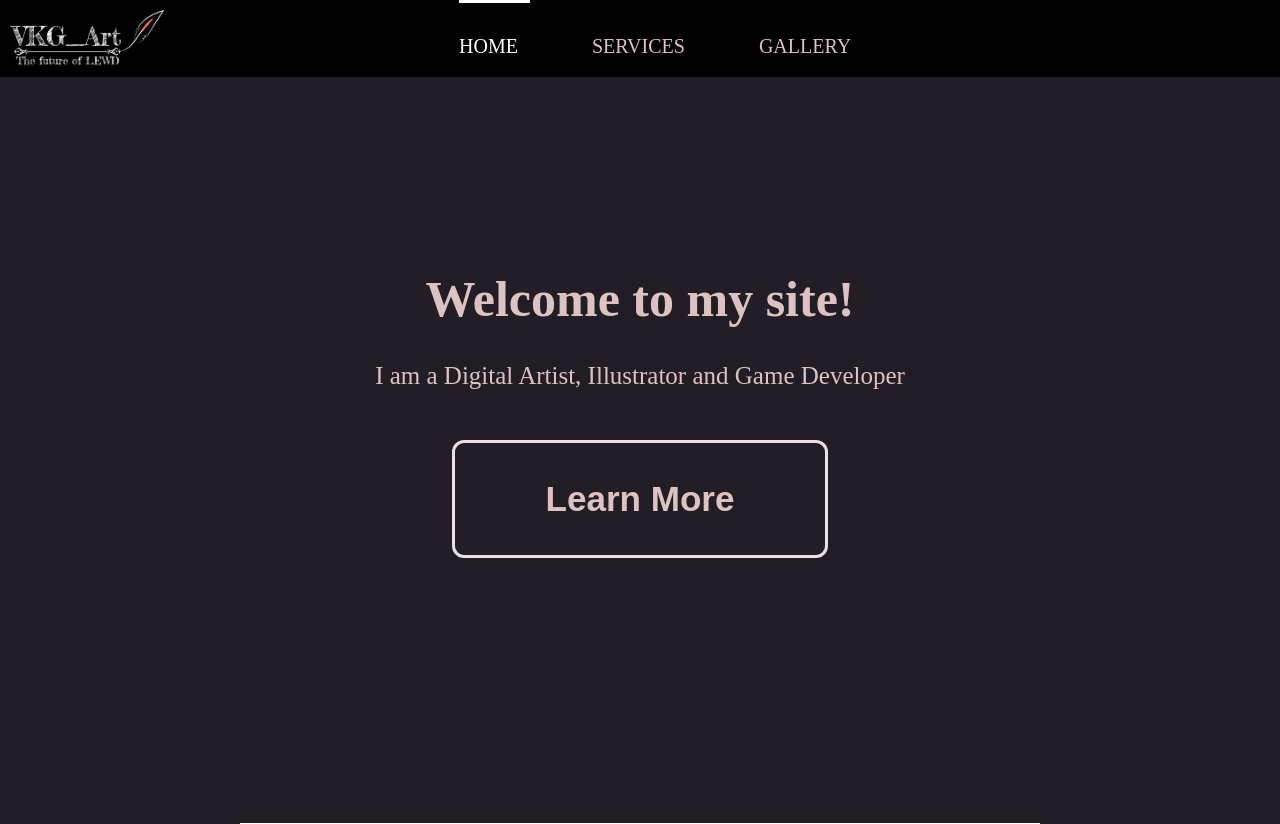
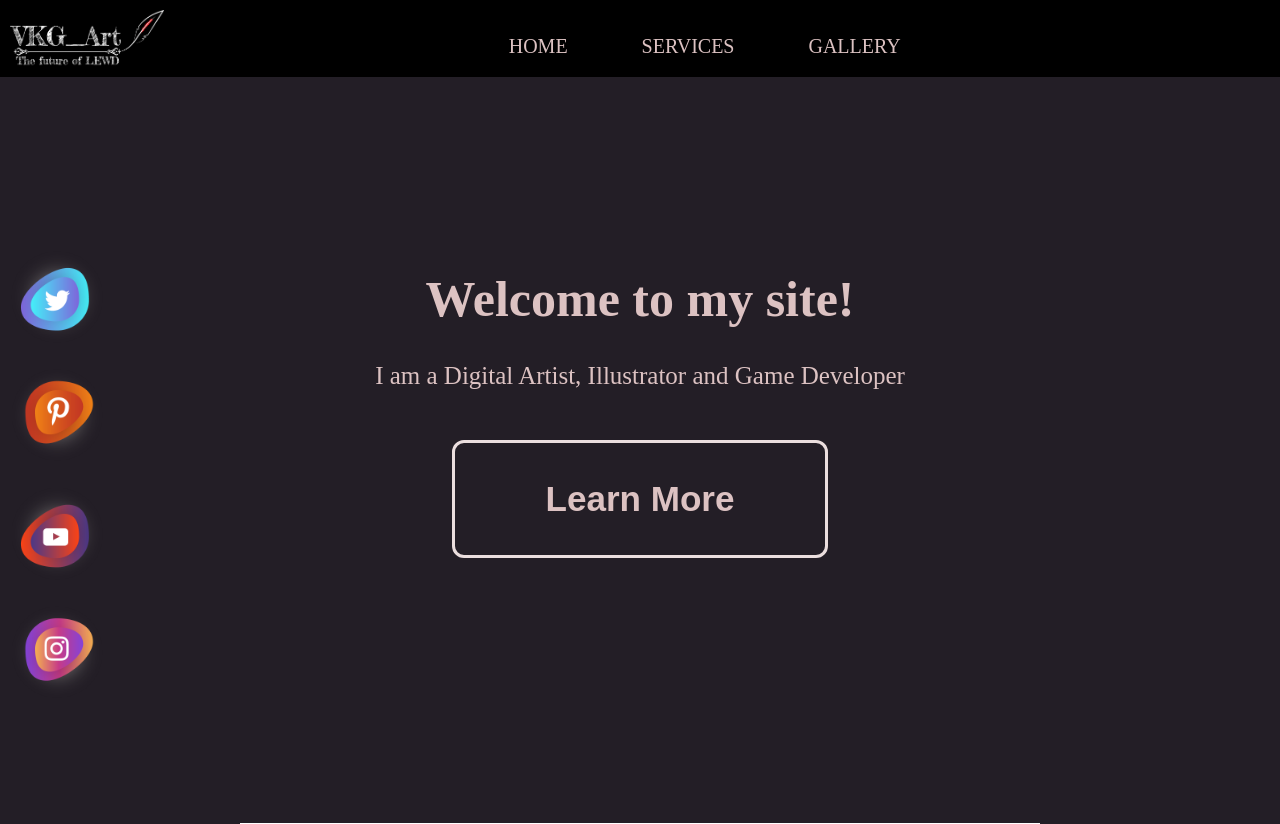
Before and after one commit to VKG5/HTML, a PHP site: page / in a window 1280 px wide. Shown: the top 824 px of the page. Run offline with PHP 8.4, Linux system fonts and the light colour scheme.

Commit message:
Added Social Media Icons on Index

```diff
--- a/Project 1/contact.html
+++ b/Project 1/contact.html
@@ -23,7 +23,7 @@
 
             <img src="img\White Logo.png" class="logo-img">
 
-            <div>
+            <div class="links">
                 <nav>
                     <ul>
                         <li><a href="index.html">Home</a></li>
--- a/Project 1/css/main.css
+++ b/Project 1/css/main.css
@@ -34,14 +34,18 @@ header::after {
   width: 80%;
 }
 
+.nav-bar-container .links {
+  margin-left: 10vh;
+}
+
 /* To access the ul and li elements of nav */
-nav ul {
+.links nav ul {
   margin: 0;
   padding: 0;
   list-style: none;
 }
 
-nav li {
+.links nav li {
   display: inline-block;
   margin-left: 35px;
   padding-top: 35px;
@@ -50,7 +54,7 @@ nav li {
   position: relative;
 }
 
-nav a {
+.links nav a {
   color: #dcc2c2;
   text-decoration: none;
   text-align: center;
@@ -58,12 +62,12 @@ nav a {
   font-size: 20px;
 }
 
-nav a:hover {
+.links nav a:hover {
   color: white;
 }
 
 /* To get the white moving bar on top */
-nav a::before {
+.links nav a::before {
   content: '';
   display: block;
   height: 3px;
@@ -154,9 +158,34 @@ button:active {
 }
 
 .footer-img {
+  position: relative;
   padding-top: 10vh;
   max-width: 100%;
 }
+
+/* Social media icons */
+.social-media-icons {
+  margin: 0;
+  width: 20%;
+}
+
+.social-media-connect {
+  margin: 0;
+  padding: 0;
+  position: fixed;
+  top: 30%;
+}
+
+.social-media-connect ul {
+  margin: 0;
+  padding: 0;
+  list-style: none;
+}
+
+.social-media-connect li:hover {
+  transform: scale(1.1);
+}
+
 
 /* Footer */
 footer {
--- a/Project 1/gallery.html
+++ b/Project 1/gallery.html
@@ -23,7 +23,7 @@
 
             <img src="img\White Logo.png" class="logo-img">
 
-            <div>
+            <div class="links">
                 <nav>
                     <ul>
                         <li><a href="index.html">Home</a></li>
--- a/Project 1/index.html
+++ b/Project 1/index.html
@@ -22,7 +22,7 @@
 
             <img src="img\White Logo.png" class="logo-img">
 
-            <div>
+            <div class="links">
                 <nav>
                     <ul>
                         <li><a href="index.html" class="current">Home</a></li>
@@ -35,7 +35,6 @@
         </div>
     </header>
 
-    <!-- Social Media Links -->
     <!-- Main Content -->
     <div class="main-container">
         <h1>Welcome to my site!</h1>
@@ -70,6 +69,34 @@
         </div>
     </div>
 
+    <!-- Social Media Links -->
+    <div>
+        <nav class="social-media-connect">
+            <ul>
+                <li>
+                    <a href="https://twitter.com/Bawa_Gupta_">
+                        <img src="\img\Social Media\Twitter.png" class="social-media-icons">
+                    </a>
+                </li>
+                <li>
+                    <a href="https://in.pinterest.com/bawagupta69/boards/">
+                        <img src="\img\Social Media\Pinterest.png" class="social-media-icons">
+                    </a>
+                </li>
+                <li>
+                    <a href="https://www.youtube.com/channel/UCZ8d8Uxgc-jR5MMTe_np6HQ?view_as=subscriber">
+                        <img src="\img\Social Media\Youtube.png" class="social-media-icons">
+                    </a>
+                </li>
+                <li>
+                    <a href="https://www.instagram.com/vkg_art/">
+                        <img src="\img\Social Media\Instagram.png" class="social-media-icons">
+                    </a>
+                </li>
+            </ul>
+        </nav>
+    </div>
+
     <!-- Footer -->
     <footer>
         <div id="footer">
--- a/Project 1/services.html
+++ b/Project 1/services.html
@@ -23,7 +23,7 @@
 
             <img src="img\White Logo.png" class="logo-img">
 
-            <div>
+            <div class="links">
                 <nav>
                     <ul>
                         <li><a href="index.html">Home</a></li>
```
Also changed, not shown: Project 1/img/Social Media/Facebook.png (added), Project 1/img/Social Media/Instagram.png (added), Project 1/img/Social Media/Pinterest.png (added), Project 1/img/Social Media/Twitter.png (added), Project 1/img/Social Media/Youtube.png (added).
